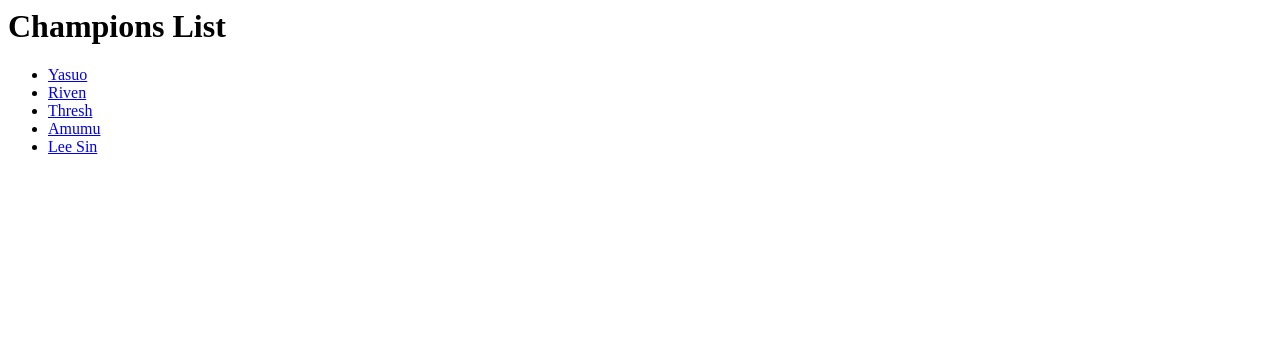
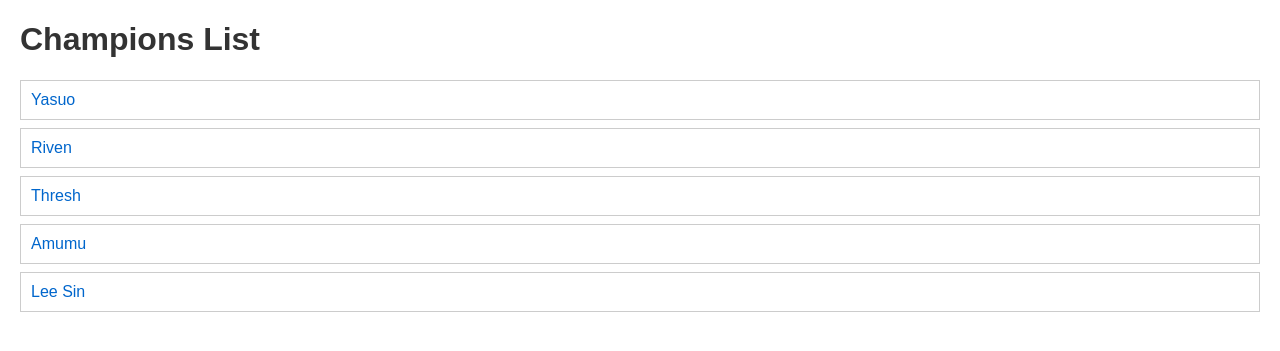
Before and after one commit to Tengs-Penkwe/304DB, a PHP site: page /champions.php in a window 1280 px wide. Shown: the top 351 px of the page. Run offline with PHP 8.4, Linux system fonts and the light colour scheme; data comes from the database, SQL or seed files in the repository.

Commit message:
make the pages of champion more beautiful

```diff
--- a/public/champions.php
+++ b/public/champions.php
@@ -7,14 +7,51 @@ $query = $db->prepare('SELECT * FROM ChampionBCNF');
 $query->execute();
 
 $champions = $query->fetchAll(PDO::FETCH_ASSOC);
+?>
 
-// Display all champions and link to their individual detail pages
-echo "<h1>Champions List</h1>";
-echo "<ul>";
-foreach ($champions as $champion) {
-    echo "<li>";
-    echo "<a href='champions.php?name=" . urlencode($champion['name']) . "'>" . htmlspecialchars($champion['name']) . "</a>";
-    echo "</li>";
-}
-echo "</ul>";
-?>
+<!DOCTYPE html>
+<html lang="en">
+<head>
+    <meta charset="UTF-8">
+    <meta name="viewport" content="width=device-width, initial-scale=1.0">
+    <title>Champions List</title>
+    <style>
+        body {
+            font-family: Arial, sans-serif;
+            margin: 20px;
+        }
+        h1 {
+            color: #333;
+        }
+        ul {
+            list-style-type: none;
+            padding: 0;
+        }
+        li {
+            padding: 10px;
+            border: 1px solid #ccc;
+            margin: 8px 0;
+            display: flex;
+            justify-content: space-between;
+            align-items: center;
+        }
+        a {
+            text-decoration: none;
+            color: #0066cc;
+        }
+        a:hover {
+            text-decoration: underline;
+        }
+    </style>
+</head>
+<body>
+    <h1>Champions List</h1>
+    <ul>
+        <?php foreach ($champions as $champion): ?>
+            <li>
+                <a href="champion.php?name=<?= urlencode($champion['name']) ?>"><?= htmlspecialchars($champion['name']) ?></a>
+            </li>
+        <?php endforeach; ?>
+    </ul>
+</body>
+</html>
```
Also changed, not shown: public/champion.php (+59 -11 lines).
